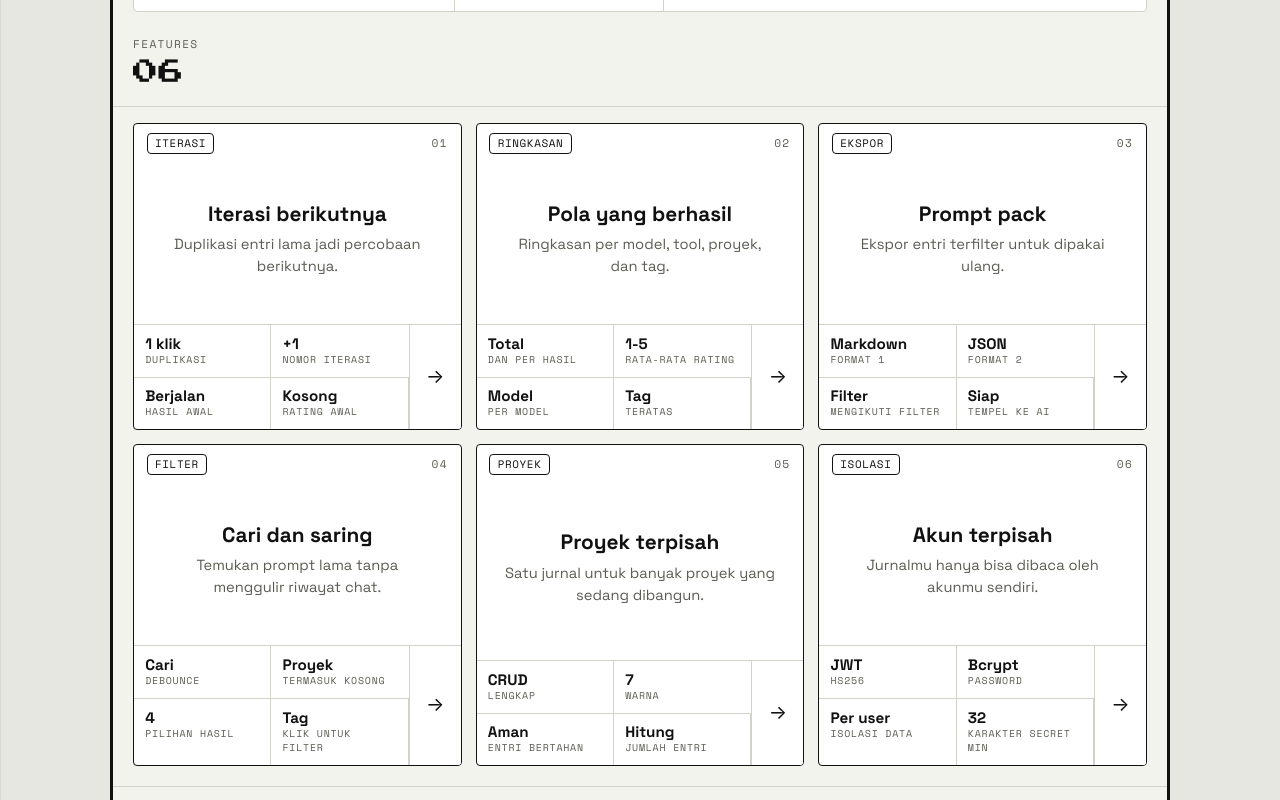
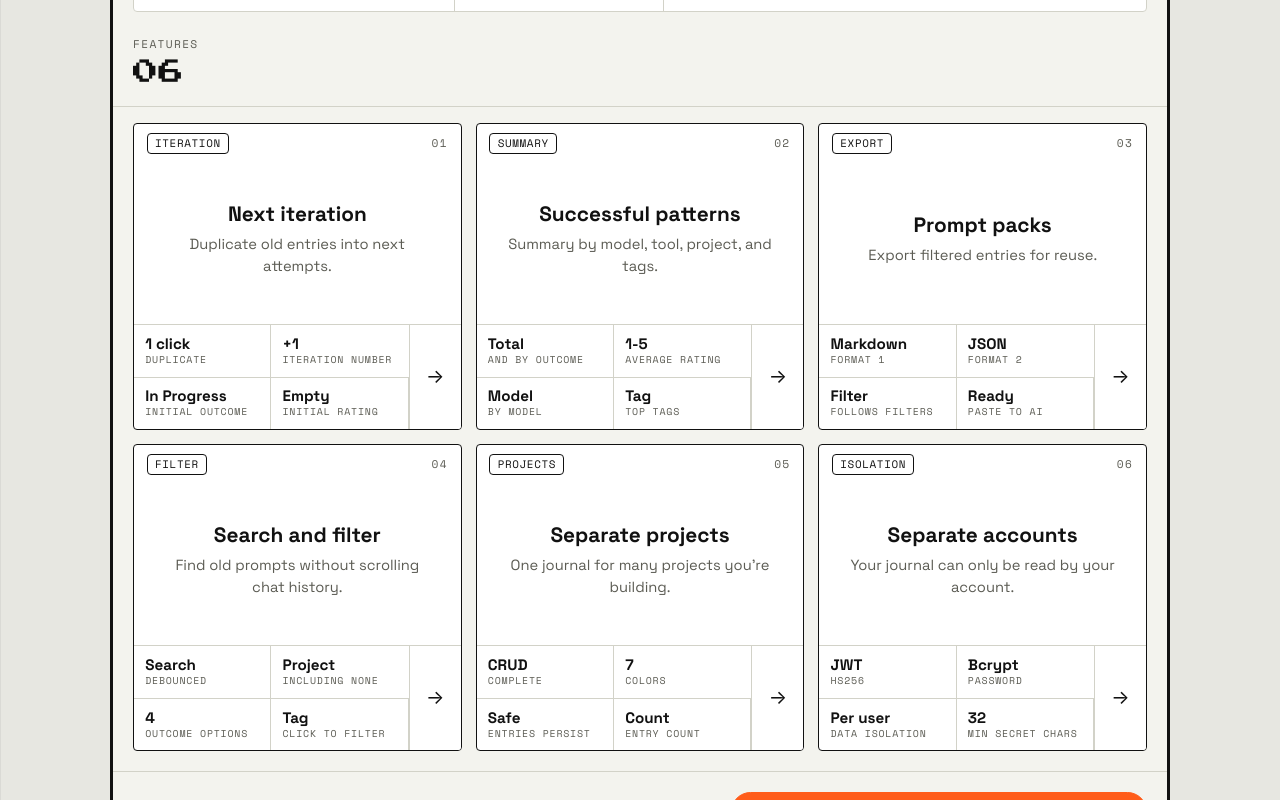
Before and after one commit to enpidi26/vibelog, a Vue app in the folder frontend/: page / in a window 1280 px wide. Shown: the part 440-1240 px from the top of the page. Built offline with nearby package versions, Linux system fonts and the light colour scheme; what @tanstack/vue-query would draw is missing.

Commit message:
i18n: complete translation - components, forms, and all remaining text

```diff
--- a/frontend/src/components/EntryCard.vue
+++ b/frontend/src/components/EntryCard.vue
@@ -2,14 +2,14 @@
   <article class="ref-card">
     <div class="ref-card-top">
       <span class="tag-chip" :class="{ orange: entry.outcome === 'success' }">{{ outcomeLabel(entry.outcome) }}</span>
-      <span class="micro-label">Iterasi {{ entry.iteration_no }}</span>
+      <span class="micro-label">Iteration {{ entry.iteration_no }}</span>
     </div>
 
     <div class="ref-card-body">
       <h3>{{ entry.title }}</h3>
       <p class="meta">
-        {{ entry.project_name || 'Tanpa proyek' }}
-        <span v-if="entry.parent_id"> · lanjutan dari entri #{{ entry.parent_id }}</span>
+        {{ entry.project_name || 'No project' }}
+        <span v-if="entry.parent_id"> · continued from entry #{{ entry.parent_id }}</span>
         · {{ formatDate(entry.created_at) }}
       </p>
       <p class="chips">
@@ -19,12 +19,12 @@
       </p>
 
       <button class="prompt-toggle" type="button" @click="promptOpen = !promptOpen">
-        {{ promptOpen ? 'Sembunyikan prompt' : 'Lihat prompt' }}
+        {{ promptOpen ? 'Hide prompt' : 'View prompt' }}
       </button>
       <Transition name="prompt">
         <div v-if="promptOpen" class="prompt-box">
           <pre>{{ entry.prompt_text }}</pre>
-          <button class="btn small" type="button" @click="copyPrompt">{{ copied ? 'Prompt tersalin' : 'Salin prompt' }}</button>
+          <button class="btn small" type="button" @click="copyPrompt">{{ copied ? 'Prompt copied' : 'Copy prompt' }}</button>
         </div>
       </Transition>
 
@@ -46,18 +46,18 @@
     <div class="ref-card-stats">
       <div class="ref-stat"><b>{{ entry.model }}</b><span>Model</span></div>
       <div class="ref-stat"><b>{{ entry.tool }}</b><span>Tool</span></div>
-      <div class="ref-stat"><b>{{ entry.iteration_no }}</b><span>Iterasi</span></div>
-      <div class="ref-stat"><b>{{ entry.rating === null ? 'Belum dinilai' : entry.rating + ' / 5' }}</b><span>Rating</span></div>
-      <button class="arrow-cell" type="button" :aria-label="promptOpen ? 'Sembunyikan prompt' : 'Lihat prompt'" @click="promptOpen = !promptOpen">→</button>
+      <div class="ref-stat"><b>{{ entry.iteration_no }}</b><span>Iteration</span></div>
+      <div class="ref-stat"><b>{{ entry.rating === null ? 'Not rated' : entry.rating + ' / 5' }}</b><span>Rating</span></div>
+      <button class="arrow-cell" type="button" :aria-label="promptOpen ? 'Hide prompt' : 'View prompt'" @click="promptOpen = !promptOpen">→</button>
     </div>
 
     <footer class="card-actions">
-      <button class="btn small" type="button" @click="$emit('edit', entry)">Ubah</button>
+      <button class="btn small" type="button" @click="$emit('edit', entry)">Edit</button>
       <button class="btn small" type="button" :disabled="duplicating" @click="$emit('duplicate', entry)">
-        {{ duplicating ? 'Membuat...' : 'Iterasi berikutnya' }}
+        {{ duplicating ? 'Creating...' : 'Next iteration' }}
       </button>
       <button class="btn small danger" type="button" :disabled="deleting" @click="$emit('delete', entry)">
-        {{ deleting ? 'Menghapus...' : 'Hapus' }}
+        {{ deleting ? 'Deleting...' : 'Delete' }}
       </button>
     </footer>
   </article>
--- a/frontend/src/components/EntryForm.vue
+++ b/frontend/src/components/EntryForm.vue
@@ -2,27 +2,27 @@
   <form class="entry-form" @submit.prevent="onSubmit">
     <div class="form-grid">
       <div class="field span-2">
-        <label for="entry-title">Judul</label>
-        <input id="entry-title" v-model="title" type="text" maxlength="120" required placeholder="Perbaiki login yang kadang gagal" />
+        <label for="entry-title">Title</label>
+        <input id="entry-title" v-model="title" type="text" maxlength="120" required placeholder="Fix login that sometimes fails" />
       </div>
       <div class="field">
-        <label for="entry-project">Proyek</label>
+        <label for="entry-project">Project</label>
         <select id="entry-project" v-model="projectId">
-          <option value="">Tanpa proyek</option>
+          <option value="">No project</option>
           <option v-for="p in projects" :key="p.id" :value="String(p.id)">{{ p.name }}</option>
         </select>
       </div>
       <div class="field">
-        <label for="entry-outcome">Hasil</label>
+        <label for="entry-outcome">Outcome</label>
         <select id="entry-outcome" v-model="outcome">
-          <option value="in_progress">Berjalan</option>
-          <option value="success">Berhasil</option>
-          <option value="partial">Sebagian</option>
-          <option value="failed">Gagal</option>
+          <option value="in_progress">In Progress</option>
+          <option value="success">Success</option>
+          <option value="partial">Partial</option>
+          <option value="failed">Failed</option>
         </select>
       </div>
       <div class="field">
-        <label for="entry-model">Model AI</label>
+        <label for="entry-model">AI Model</label>
         <input id="entry-model" v-model="model" type="text" maxlength="60" required list="model-list" placeholder="Claude" />
         <datalist id="model-list">
           <option v-for="m in MODEL_SUGGESTIONS" :key="m" :value="m" />
@@ -36,34 +36,34 @@
         </datalist>
       </div>
       <div class="field">
-        <label for="entry-rating">Rating (opsional)</label>
+        <label for="entry-rating">Rating (optional)</label>
         <select id="entry-rating" v-model="rating">
-          <option value="">Belum dinilai</option>
-          <option value="1">1, buruk</option>
-          <option value="2">2, kurang</option>
-          <option value="3">3, cukup</option>
-          <option value="4">4, bagus</option>
-          <option value="5">5, sangat bagus</option>
+          <option value="">Not rated</option>
+          <option value="1">1, poor</option>
+          <option value="2">2, fair</option>
+          <option value="3">3, good</option>
+          <option value="4">4, great</option>
+          <option value="5">5, excellent</option>
         </select>
       </div>
       <div class="field">
-        <label for="entry-tags">Tag, pisahkan koma (opsional)</label>
+        <label for="entry-tags">Tags, comma separated (optional)</label>
         <input id="entry-tags" v-model="tagsText" type="text" placeholder="auth, refactor, bug" />
       </div>
       <div class="field span-2">
-        <label for="entry-prompt">Prompt yang dikirim</label>
-        <textarea id="entry-prompt" v-model="promptText" rows="6" maxlength="10000" required placeholder="Tempel prompt persis seperti yang dikirim ke AI..."></textarea>
-        <p class="hint">{{ promptText.length }} / 10000 karakter</p>
+        <label for="entry-prompt">Prompt sent</label>
+        <textarea id="entry-prompt" v-model="promptText" rows="6" maxlength="10000" required placeholder="Paste the prompt exactly as sent to AI..."></textarea>
+        <p class="hint">{{ promptText.length }} / 10000 characters</p>
       </div>
       <div class="field span-2">
-        <label for="entry-notes">Hasil dan catatan (opsional)</label>
-        <textarea id="entry-notes" v-model="resultNotes" rows="4" maxlength="10000" placeholder="Apa yang berhasil, apa yang gagal, dan apa yang mau dicoba di iterasi berikutnya..."></textarea>
+        <label for="entry-notes">Results and notes (optional)</label>
+        <textarea id="entry-notes" v-model="resultNotes" rows="4" maxlength="10000" placeholder="What worked, what failed, and what to try in the next iteration..."></textarea>
       </div>
     </div>
     <p v-if="error" class="error" role="alert">{{ error }}</p>
     <div class="row">
-      <button class="btn primary" type="submit" :disabled="saving">{{ saving ? 'Menyimpan...' : initial ? 'Simpan perubahan' : 'Simpan entri' }}</button>
-      <button class="btn" type="button" @click="$emit('cancel')">Batal</button>
+      <button class="btn primary" type="submit" :disabled="saving">{{ saving ? 'Saving...' : initial ? 'Save changes' : 'Save entry' }}</button>
+      <button class="btn" type="button" @click="$emit('cancel')">Cancel</button>
     </div>
   </form>
 </template>
--- a/frontend/src/components/ProjectForm.vue
+++ b/frontend/src/components/ProjectForm.vue
@@ -1,23 +1,23 @@
 <template>
   <form class="inline-form" @submit.prevent="onSubmit">
     <div class="field">
-      <label for="project-name">Nama proyek</label>
-      <input id="project-name" v-model="name" type="text" maxlength="80" required placeholder="Toko online" />
+      <label for="project-name">Project name</label>
+      <input id="project-name" v-model="name" type="text" maxlength="80" required placeholder="Online store" />
     </div>
     <div class="field">
-      <label for="project-desc">Deskripsi (opsional)</label>
-      <input id="project-desc" v-model="description" type="text" maxlength="500" placeholder="Apa yang sedang dibangun di proyek ini?" />
+      <label for="project-desc">Description (optional)</label>
+      <input id="project-desc" v-model="description" type="text" maxlength="500" placeholder="What are you building in this project?" />
     </div>
     <div class="field">
-      <label for="project-color">Warna</label>
+      <label for="project-color">Color</label>
       <select id="project-color" v-model="color">
         <option v-for="c in PROJECT_COLORS" :key="c" :value="c">{{ c }}</option>
       </select>
     </div>
     <p v-if="error" class="error" role="alert">{{ error }}</p>
     <div class="row">
-      <button class="btn primary" type="submit" :disabled="saving">{{ saving ? 'Menyimpan...' : initial ? 'Simpan perubahan' : 'Buat proyek' }}</button>
-      <button class="btn" type="button" @click="$emit('cancel')">Batal</button>
+      <button class="btn primary" type="submit" :disabled="saving">{{ saving ? 'Saving...' : initial ? 'Save changes' : 'Create project' }}</button>
+      <button class="btn" type="button" @click="$emit('cancel')">Cancel</button>
     </div>
   </form>
 </template>
--- a/frontend/src/lib/format.ts
+++ b/frontend/src/lib/format.ts
@@ -1,8 +1,8 @@
 export const OUTCOME_LABELS: Record<string, string> = {
-  success: 'Berhasil',
-  partial: 'Sebagian',
-  failed: 'Gagal',
-  in_progress: 'Berjalan',
+  success: 'Success',
+  partial: 'Partial',
+  failed: 'Failed',
+  in_progress: 'In Progress',
 }
 
 export const MODEL_SUGGESTIONS = ['Claude', 'GPT-4', 'ChatGPT', 'Gemini', 'Codex']
@@ -30,7 +30,7 @@ export function outcomeLabel(outcome: string): string {
 export function formatDate(iso: string): string {
   const d = new Date(iso)
   if (Number.isNaN(d.getTime())) return iso
-  return d.toLocaleString('id-ID', {
+  return d.toLocaleString('en-US', {
     day: 'numeric',
     month: 'short',
     year: 'numeric',
@@ -41,7 +41,7 @@ export function formatDate(iso: string): string {
 }
 
 export function stars(rating: number | null): string {
-  if (rating === null) return 'Belum dinilai'
+  if (rating === null) return 'Not rated'
   return '★'.repeat(rating) + '☆'.repeat(5 - rating)
 }
 
--- a/frontend/src/pages/LandingPage.vue
+++ b/frontend/src/pages/LandingPage.vue
@@ -102,74 +102,74 @@ interface FeatureCard {
 const cards: FeatureCard[] = [
   {
     index: '01',
-    tag: 'Iterasi',
-    title: 'Iterasi berikutnya',
-    description: 'Duplikasi entri lama jadi percobaan berikutnya.',
+    tag: 'Iteration',
+    title: 'Next iteration',
+    description: 'Duplicate old entries into next attempts.',
     stats: [
-      { value: '1 klik', label: 'Duplikasi' },
-      { value: '+1', label: 'Nomor iterasi' },
-      { value: 'Berjalan', label: 'Hasil awal' },
-      { value: 'Kosong', label: 'Rating awal' },
+      { value: '1 click', label: 'Duplicate' },
+      { value: '+1', label: 'Iteration number' },
+      { value: 'In Progress', label: 'Initial outcome' },
+      { value: 'Empty', label: 'Initial rating' },
     ],
   },
   {
     index: '02',
-    tag: 'Ringkasan',
-    title: 'Pola yang berhasil',
-    description: 'Ringkasan per model, tool, proyek, dan tag.',
+    tag: 'Summary',
+    title: 'Successful patterns',
+    description: 'Summary by model, tool, project, and tags.',
     stats: [
-      { value: 'Total', label: 'Dan per hasil' },
-      { value: '1-5', label: 'Rata-rata rating' },
-      { value: 'Model', label: 'Per model' },
-      { value: 'Tag', label: 'Teratas' },
+      { value: 'Total', label: 'And by outcome' },
+      { value: '1-5', label: 'Average rating' },
+      { value: 'Model', label: 'By model' },
+      { value: 'Tag', label: 'Top tags' },
     ],
   },
   {
     index: '03',
-    tag: 'Ekspor',
-    title: 'Prompt pack',
-    description: 'Ekspor entri terfilter untuk dipakai ulang.',
+    tag: 'Export',
+    title: 'Prompt packs',
+    description: 'Export filtered entries for reuse.',
     stats: [
       { value: 'Markdown', label: 'Format 1' },
       { value: 'JSON', label: 'Format 2' },
-      { value: 'Filter', label: 'Mengikuti filter' },
-      { value: 'Siap', label: 'Tempel ke AI' },
+      { value: 'Filter', label: 'Follows filters' },
+      { value: 'Ready', label: 'Paste to AI' },
     ],
   },
   {
     index: '04',
     tag: 'Filter',
-    title: 'Cari dan saring',
-    description: 'Temukan prompt lama tanpa menggulir riwayat chat.',
+    title: 'Search and filter',
+    description: 'Find old prompts without scrolling chat history.',
     stats: [
-      { value: 'Cari', label: 'Debounce' },
-      { value: 'Proyek', label: 'Termasuk kosong' },
-      { value: '4', label: 'Pilihan hasil' },
-      { value: 'Tag', label: 'Klik untuk filter' },
+      { value: 'Search', label: 'Debounced' },
+      { value: 'Project', label: 'Including none' },
+      { value: '4', label: 'Outcome options' },
+      { value: 'Tag', label: 'Click to filter' },
     ],
   },
   {
     index: '05',
-    tag: 'Proyek',
-    title: 'Proyek terpisah',
-    description: 'Satu jurnal untuk banyak proyek yang sedang dibangun.',
+    tag: 'Projects',
+    title: 'Separate projects',
+    description: 'One journal for many projects you\'re building.',
     stats: [
-      { value: 'CRUD', label: 'Lengkap' },
-      { value: '7', label: 'Warna' },
-      { value: 'Aman', label: 'Entri bertahan' },
-      { value: 'Hitung', label: 'Jumlah entri' },
+      { value: 'CRUD', label: 'Complete' },
+      { value: '7', label: 'Colors' },
+      { value: 'Safe', label: 'Entries persist' },
+      { value: 'Count', label: 'Entry count' },
     ],
   },
   {
     index: '06',
-    tag: 'Isolasi',
-    title: 'Akun terpisah',
-    description: 'Jurnalmu hanya bisa dibaca oleh akunmu sendiri.',
+    tag: 'Isolation',
+    title: 'Separate accounts',
+    description: 'Your journal can only be read by your account.',
     stats: [
       { value: 'JWT', label: 'HS256' },
       { value: 'Bcrypt', label: 'Password' },
-      { value: 'Per user', label: 'Isolasi data' },
-      { value: '32', label: 'Karakter secret min' },
+      { value: 'Per user', label: 'Data isolation' },
+      { value: '32', label: 'Min secret chars' },
     ],
   },
 ]
--- a/frontend/src/pages/NotFoundPage.vue
+++ b/frontend/src/pages/NotFoundPage.vue
@@ -3,9 +3,9 @@
     <div class="frame frame-narrow">
       <main class="not-found anim-pop">
         <p class="pixel-small">404_</p>
-        <h1>Halaman tidak ditemukan</h1>
-        <p>Tautan yang kamu buka tidak ada atau sudah berubah.</p>
-        <RouterLink to="/" class="btn primary">Kembali ke beranda</RouterLink>
+        <h1>Page not found</h1>
+        <p>The link you opened doesn't exist or has changed.</p>
+        <RouterLink to="/" class="btn primary">Back to home</RouterLink>
       </main>
     </div>
   </div>
```
